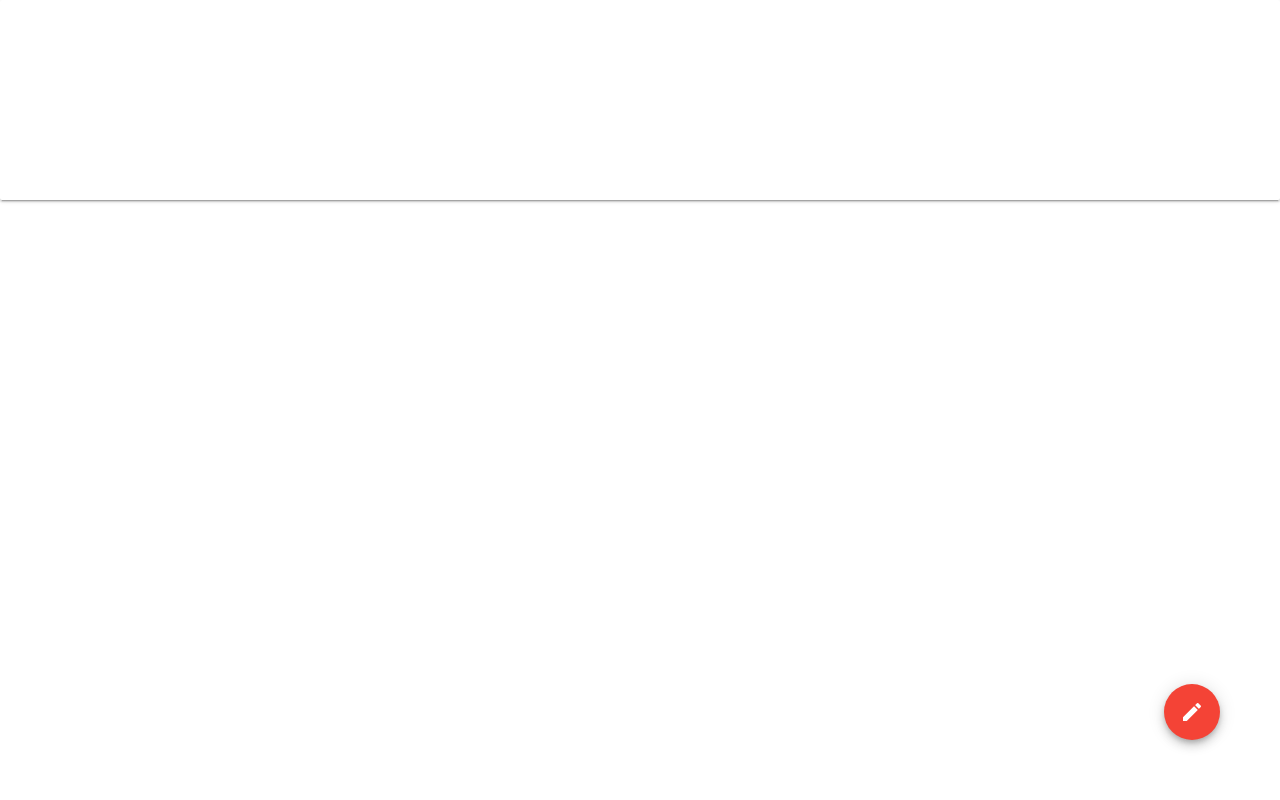
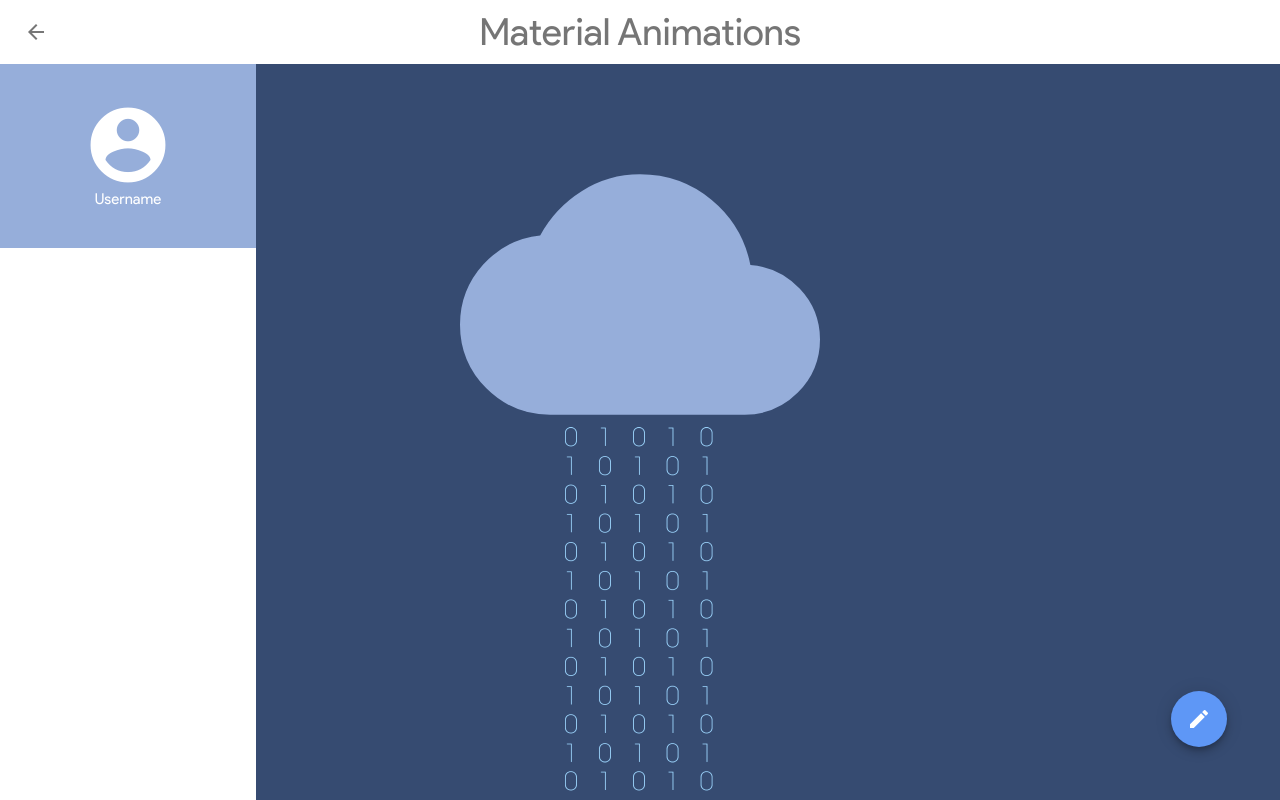
Before and after one commit to Elton47/MaterialAnimations, a plain HTML site: page index.html in a window 1280 px wide. Drawn offline with Linux system fonts and the light colour scheme.

Commit message:
Added background and custom cloud and side-nav.

```diff
--- a/css/custom.css
+++ b/css/custom.css
@@ -7,10 +7,18 @@ html, body {
     width: 100%;
     height: 100%;
 }
+i {
+    -webkit-touch-callout: none;
+    -webkit-user-select: none;
+    -khtml-user-select: none;
+    -moz-user-select: none;
+    -ms-user-select: none;
+    user-select: none;
+}
 .material-grey-text {
 	color: rgba(0, 0, 0, .54) !important;
 }
-.absoluteCenter {
+.absolute-center {
     position: absolute;
     top: 50%;
     left: 50%;
--- a/index.html
+++ b/index.html
@@ -1,15 +1,13 @@
-<!DOCTYPE html>
-<html>
 <head>
-        <meta charset="utf-8" name="viewport" content="width = device-width, initial-scale = 1.0" />
+    <meta charset="utf-8" name="viewport" content="width = device-width, initial-scale = 1.0">
     <!-- © Copyright 2018 - Elton Memishaj -->
     <title>Material Animations</title>
     <!-- Import Material Icons Font -->
-		<link rel="stylesheet" href="css/material-icons.css" />
+    <link rel="stylesheet" href="css/material-icons.css">
     <!-- Material Design CSS -->
-		<link rel="stylesheet" href="css/materialize.css" />
+    <link rel="stylesheet" href="css/materialize.css">
     <!-- Custom CSS -->
-        <link rel="stylesheet" href="css/custom.css" />
+    <link rel="stylesheet" href="css/custom.css">
     <!-- Import jQuery before materialize.js -->
     <script type="text/javascript" src="js/jquery-3.2.1.min.js"></script>
     <!-- Material Design Javascript -->
@@ -18,10 +16,39 @@
     <script type="text/javascript" src="js/custom.js"></script>
 </head>
 <body>
-        <div id="main-wrapper" style="position: relative; top: 0; left: 0; bottom: 0; right: 0; width: 100%; height: 100%;">
-            <div class="card-panel" style="margin: 0; height: 25%;">
+    <div id="main-wrapper" style="position: relative; bottom: 0px; right: 0px; width: 100%; height: 100%;">
+        <!-- Title / Action Bar -->
+        <div class="title-bar" style="position: absolute; top: 0; width: 100%; height: 64px;">
+            <div class="material-grey-text center" style="line-height: 64px; font-size: 2.5em; padding-top: 4px;">Material Animations</div>
+            <a style="position: absolute; top: 50%; left: 24px; transform: translateY(-50%);"><i id="hamburger" onclick="if(this.innerHTML == 'menu') openSideNav(); else closeSideNav();" class="material-icons material-grey-text" style="cursor: pointer; transition: all .3s ease;">menu</i></a>
         </div>
-            <a style="position: absolute; bottom: 4rem; right: 4rem;" class="waves-effect waves-light btn-floating btn-large hoverable md-whiteframe-6dp red"><i class="material-icons">edit</i></a>
+        <div id="main-no-title-bar" style="position: absolute; top: 64px; left: 0; bottom: 0; right: 0; background-image: url(images/background.png); background-size: cover; background-position: bottom;">
+            <!-- Side Nav -->
+            <div id="side-nav" style="position: absolute; background-color: white; width: 20%; height: 100%; transition: transform .3s ease; transform: translateX(-100%);">
+                <div id="user-view" style="position: absolute; width: 100%; height: 25%; background-color: #96aeda;">
+                    <div class="absolute-center">
+                        <i class="material-icons large white-text center" style="width: 100%;">account_circle</i>
+                        <div class="center"><a class="white-text">Username</a></div>
+                    </div>
+                </div>
+            </div>
+            <div id="main-no-side-nav" onclick="if(event.clientX &gt; $('#side-nav').width()) closeSideNav();" style="position: absolute; top: 0; left: 0; bottom: 0; right: 0;">
+                <!-- FAB -->
+                <div class="fixed-action-btn click-to-toggle" style="margin-bottom: 2rem; margin-right: 2rem;">
+                    <a id="fab" onclick="fabOnClick(this, '#5e97f6', '#ff5722');" style="background-color: #5e97f6;" class="waves-effect waves-light btn-floating btn-large hoverable md-whiteframe-6dp">
+                        <i class="material-icons" style="transition: all .3s ease;">create</i>
+                    </a>
+                    <ul>
+                        <li><a class="btn-floating waves-effect waves-ripple hoverable md-whiteframe-6dp white tooltipped" data-position="left" data-tooltip="Graph"><i class="material-icons black-text">insert_chart</i></a></li>
+                        <li><a class="btn-floating waves-effect waves-ripple hoverable md-whiteframe-6dp white"><i class="material-icons black-text">format_quote</i></a></li>
+                        <li><a class="btn-floating waves-effect waves-ripple hoverable md-whiteframe-6dp white"><i class="material-icons black-text">publish</i></a></li>
+                        <li><a class="btn-floating waves-effect waves-ripple hoverable md-whiteframe-6dp white"><i class="material-icons black-text">attach_file</i></a></li>
+                    </ul>
+                </div>
+                <div class="absolute-center">
+                    <i class="material-icons" style="font-size: 24rem; padding-bottom: 275px; color: #96aeda; cursor: pointer;">cloud</i>
+                </div>
+            </div>
+        </div>
     </div>
 </body>
-</html>
--- a/js/custom.js
+++ b/js/custom.js
@@ -0,0 +1,26 @@
+$(document).ready(function() {
+    openSideNav();
+});
+function fabOnClick(fab, currentColor, nextColor) {
+    var icon = fab.children[0];
+    if(icon.innerHTML == 'create') {
+        icon.innerHTML = 'close';
+        fab.style['background-color'] = nextColor;
+        icon.style.transform = 'rotateZ(90deg)';
+    }
+    else {
+        icon.innerHTML = 'create';
+        fab.style['background-color'] = currentColor;
+        icon.style.transform = 'rotateZ(0deg)';
+    }
+}
+function openSideNav() {
+    hamburger.innerHTML = 'arrow_forward';
+    hamburger.style.transform = 'rotateZ(180deg)';
+    document.getElementById('side-nav').style.transform = 'translateX(0)';
+}
+function closeSideNav() {
+    hamburger.innerHTML = 'menu';
+    hamburger.style.transform = 'rotateZ(0deg)';
+    document.getElementById('side-nav').style.transform = 'translateX(-100%)';
+}
```
Also changed, not shown: images/background.png (added). Lines whose indentation alone changed are shown as unchanged.
